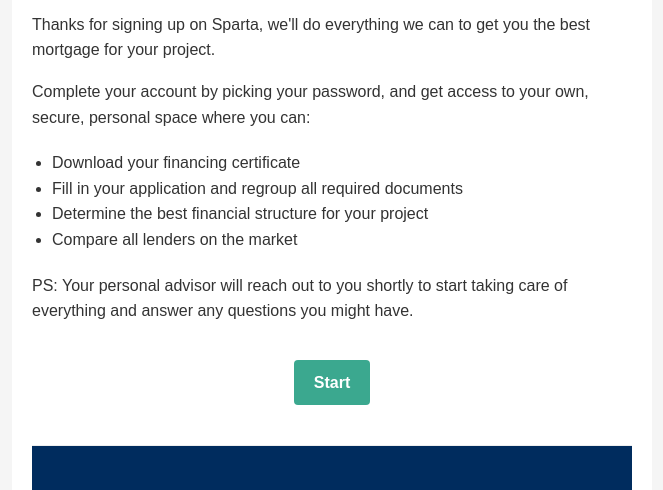
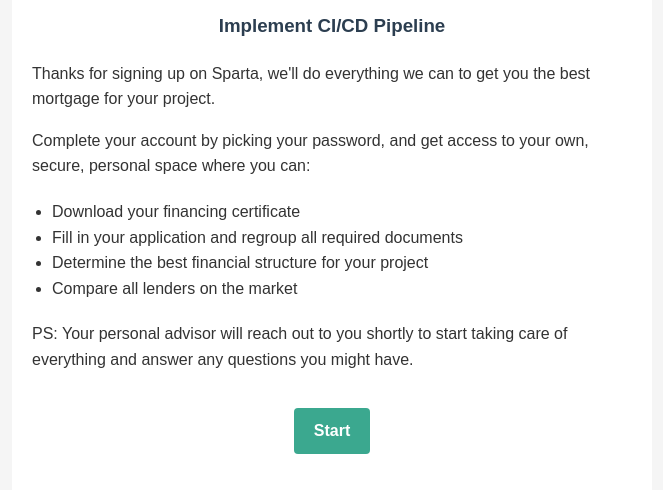
Before and after one commit to devstreetteam/Implement-CI-CD, a plain HTML site: page index.html in a window 1280 px wide. Shown: the part 273-763 px from the top of the page, without its empty margins (308-971 px from the left). Drawn offline with Linux system fonts and the light colour scheme.

Commit message:
Add text in index.html

```diff
--- a/index.html
+++ b/index.html
@@ -103,6 +103,7 @@
           alt="Sparta Logo"
         />
         <h2>Get the best mortgage loan</h2>
+        <h3>Implement CI/CD Pipeline</h3>
       </div>
 
       <div class="content">
```
